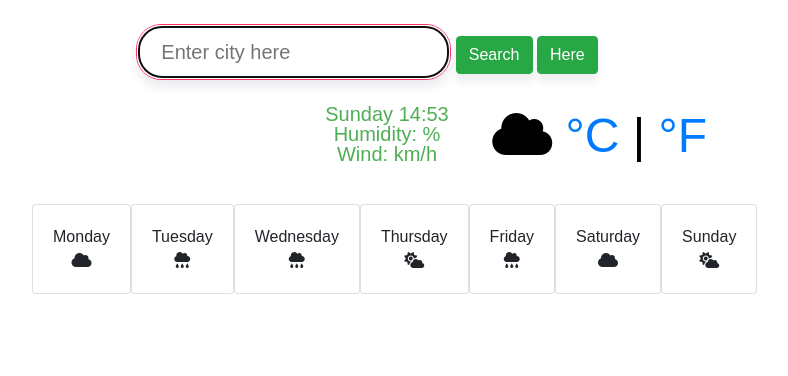
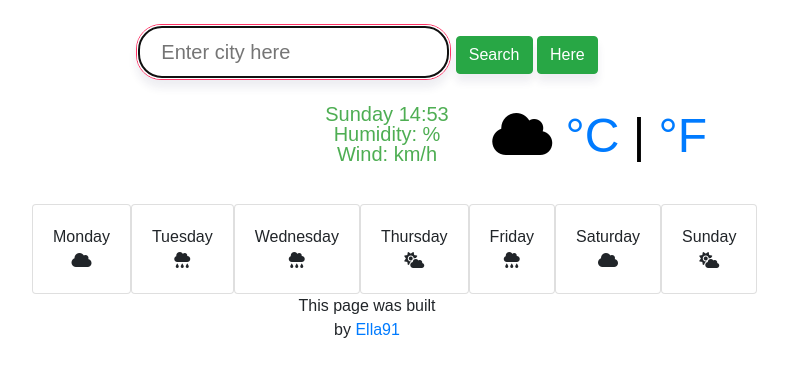
Before and after one commit to Ella91/firstweatherapp, a plain HTML site: page index.html in a window 1280 px wide. Shown: the whole page, without its empty margins (273-1061 px from the left). Drawn offline with nearby package versions, Linux system fonts and the light colour scheme; no server answers.

Commit message:
Included Footer-Link to Github

```diff
--- a/index.html
+++ b/index.html
@@ -124,7 +124,9 @@
             </div>
         </div>
     </div>
-
+<p class="footer">
+    This page was built <br> by <a href="https://github.com/Ella91/firstweatherapp" id="GitHub-Link">Ella91</a>
+</p>
 
     <script src="src/index.js"></script>
 </body>
--- a/src/styles.css
+++ b/src/styles.css
@@ -54,3 +54,8 @@ ul {
   text-align: center;
   margin-left: 300px;
 }
+
+.footer {
+  display: block;
+  text-align: center;
+}
```
